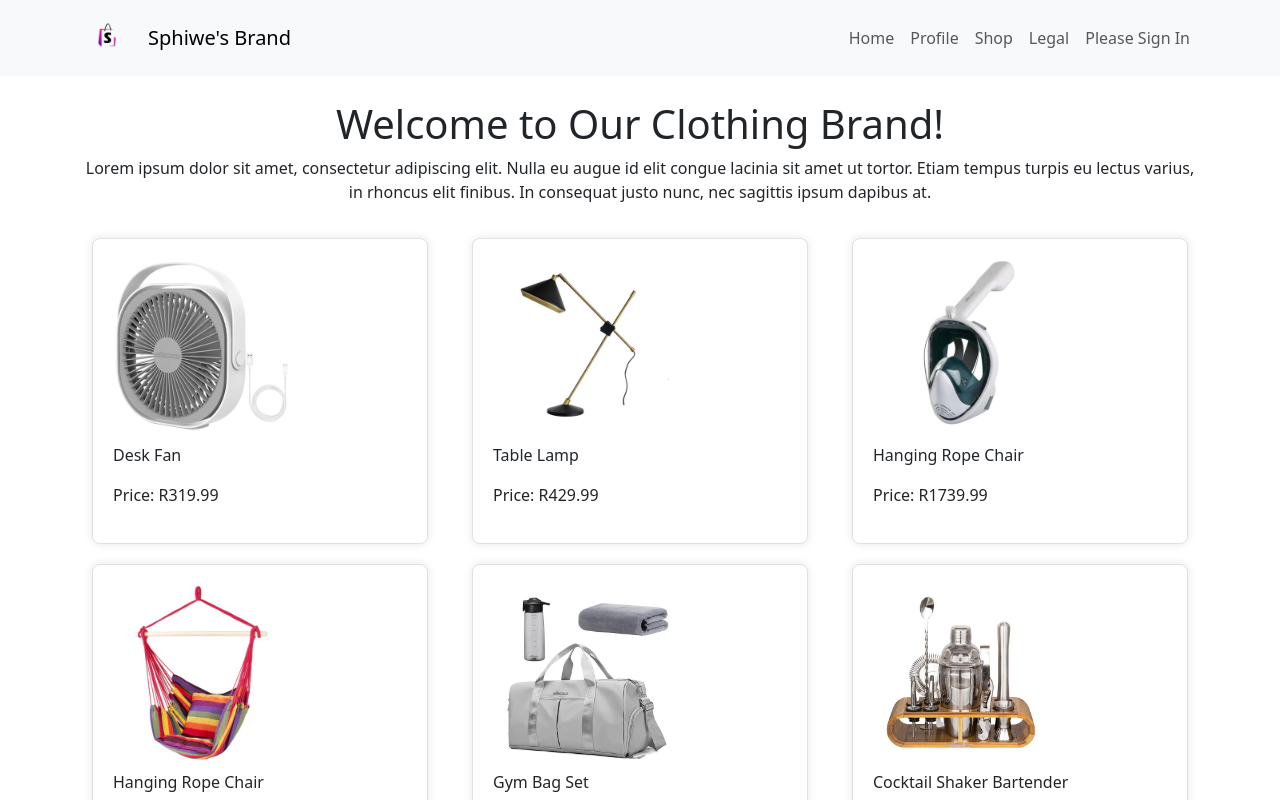
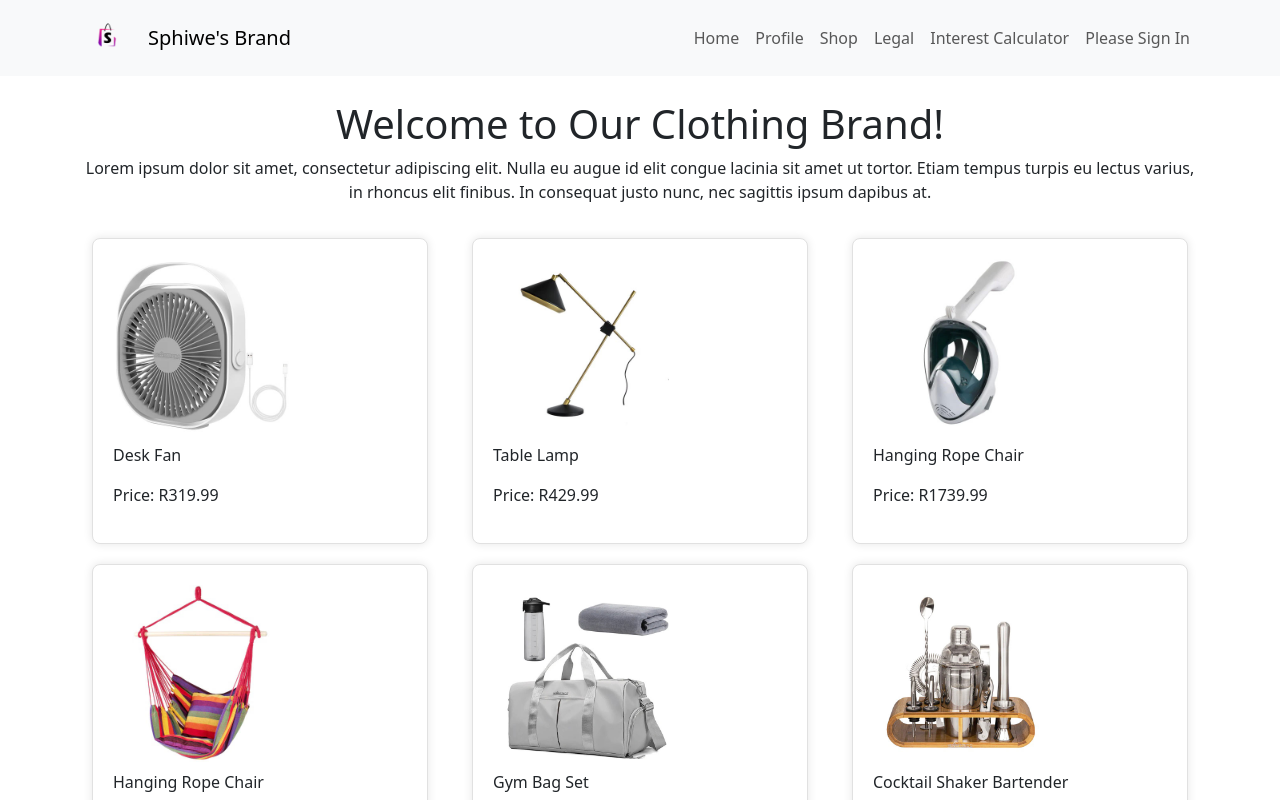
Before and after one commit to Wewe2098/Sphiwe, a React (Create React App) app in the folder React -Fictitious-Clothing/clothing-brand-website/: page / in a window 1280 px wide. Shown: the top 800 px of the page. Built offline with nearby package versions, Linux system fonts and the light colour scheme.

Commit message:
new changes

```diff
--- a/React -Fictitious-Clothing/clothing-brand-website/src/header.js
+++ b/React -Fictitious-Clothing/clothing-brand-website/src/header.js
@@ -38,6 +38,9 @@ const HeaderBar = ({ isLoggedIn }) => {
               <li className="nav-item">
                 <Link to="/legal" className="nav-link">Legal</Link>
               </li>
+              <li className="nav-item">
+                <Link to="/interestcalculator" className="nav-link">Interest Calculator</Link>
+              </li>
             </ul>
           </div>
           <div className="navbar-nav ms-auto">
```
